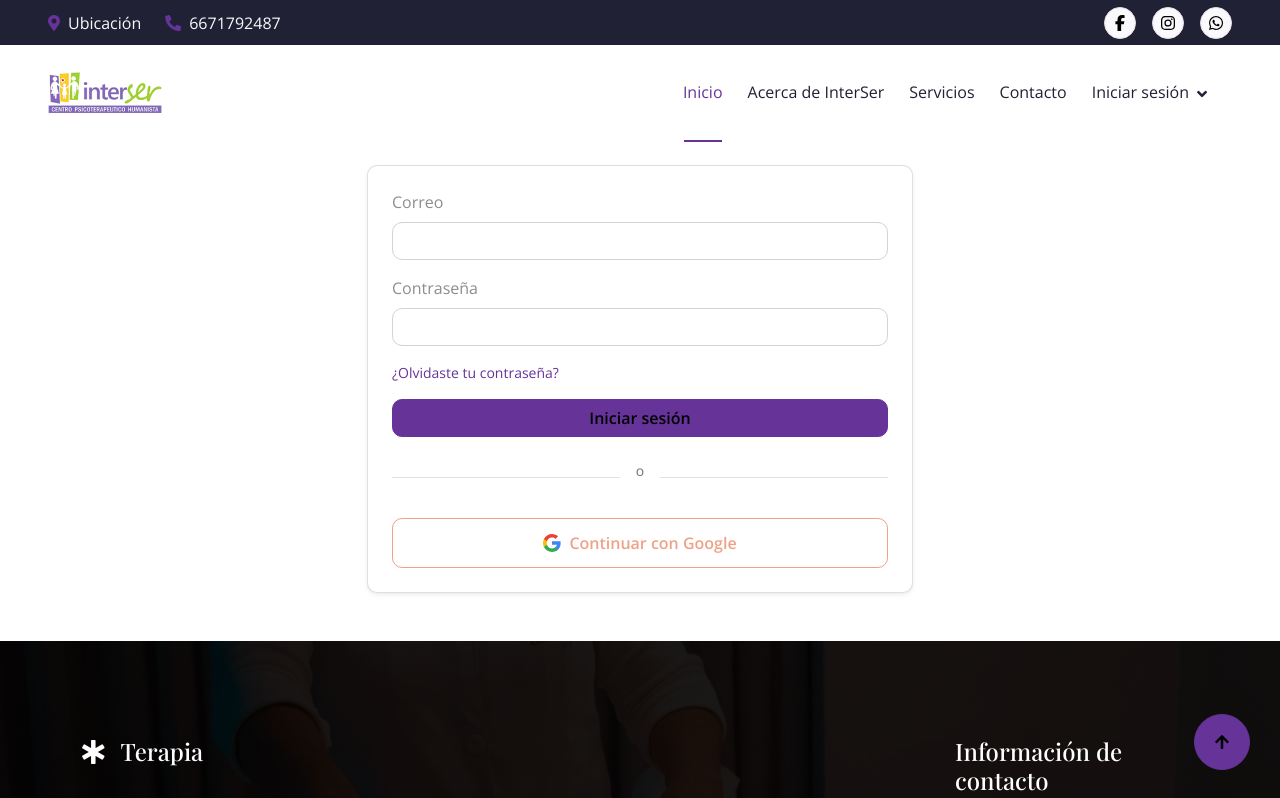
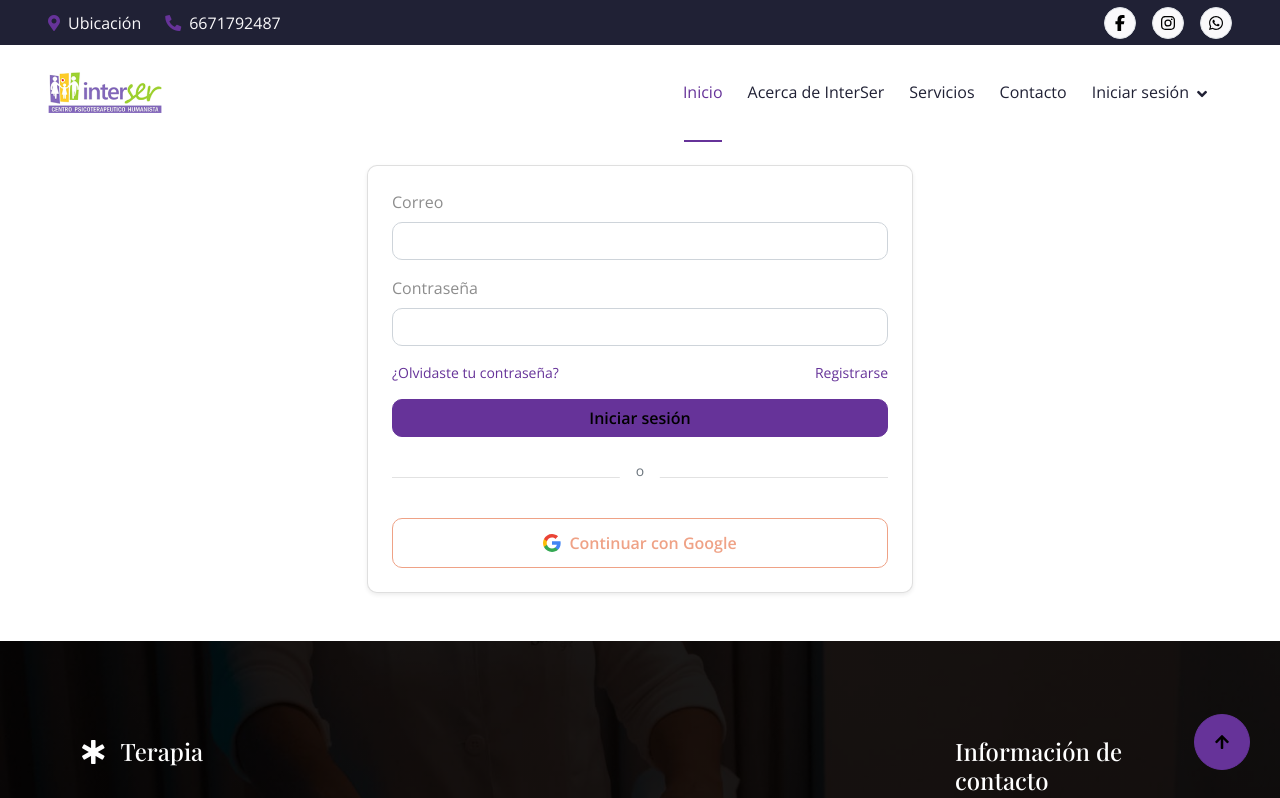
Before and after one commit to omarss79/interser, a Next.js app: page /login in a window 1280 px wide. Shown: the top 798 px of the page. Built offline with nearby package versions, Linux system fonts and the light colour scheme; no server answers.

Commit message:
feat: se agregan links de register y login

```diff
--- a/src/components/Auth/LoginForm/index.tsx
+++ b/src/components/Auth/LoginForm/index.tsx
@@ -131,6 +131,9 @@ export default function LoginForm() {
         <a href="/reset-password" className="small">
           ¿Olvidaste tu contraseña?
         </a>
+        <a href="/register" className="small">
+          Registrarse
+        </a>
       </div>
 
       <button
--- a/src/components/Auth/RegisterForm/index.tsx
+++ b/src/components/Auth/RegisterForm/index.tsx
@@ -162,6 +162,12 @@ export default function RegisterForm() {
         )}
       </div>
 
+      <div className="d-flex justify-content-end align-items-center mb-3">
+        <a href="/login" className="small">
+          Iniciar sesión
+        </a>
+      </div>
+
       <button
         className="btn btn-primary w-100"
         type="submit"
```
